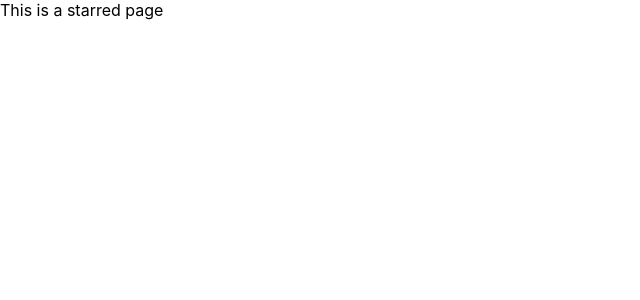
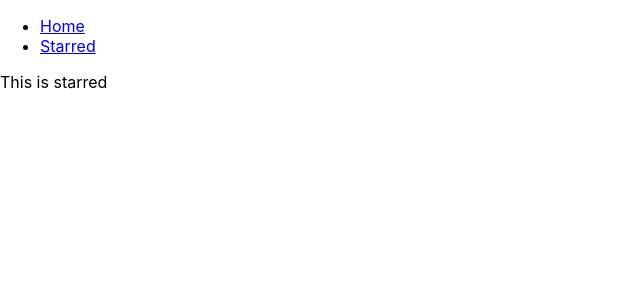
Before and after one commit to KRamBalaji/box-office, a React (Create React App) app: page /starred in a window 1280 px wide. Shown: the top 300 px of the page, without its empty margins (0-640 px from the left). Built offline with nearby package versions, Linux system fonts and the light colour scheme.

Commit message:
added navbar and created page components

```diff
--- a/src/App.js
+++ b/src/App.js
@@ -1,20 +1,33 @@
 import React from 'react';
 import { Switch, Route } from 'react-router-dom';
+import Navs from './components/Navs';
+import Home from './pages/Home';
+import Starred from './pages/Starred';
 
 function App() {
-  return (<Switch>
+  return (
+    <div>
+
+      <Navs />
+
+  <Switch>
 
     <Route exact path="/">
-      This is a homepage
+      <Home />
     </Route>
 
     <Route exact path="/starred">
-      This is a starred page
+      <Starred />
     </Route>
 
-    <Route>This is a 404 page</Route>
+    <Route>
+      <div>
+        Not found
+      </div>
+    </Route>
 
   </Switch>
+  </div>
   );
 }
 
--- /dev/null
+++ b/src/components/Navs.js
@@ -0,0 +1,23 @@
+import React from 'react';
+import { Link } from 'react-router-dom';
+
+const LINKS=[
+    {to:'/', text:'Home'},
+    {to:'/starred', text:'Starred'}
+]
+
+const Navs = () => {
+    return (
+        <div>
+            <ul>
+                {
+                    LINKS.map(item => <li key={item.to}>
+                        <Link to={item.to}>{item.text}</Link>
+                        </li>)
+                }
+            </ul>
+        </div>
+    )
+}
+
+export default Navs
--- /dev/null
+++ b/src/pages/Home.js
@@ -0,0 +1,11 @@
+import React from 'react'
+
+const Home = () => {
+    return (
+        <div>
+            This is home
+        </div>
+    )
+}
+
+export default Home
--- /dev/null
+++ b/src/pages/Starred.js
@@ -0,0 +1,11 @@
+import React from 'react'
+
+const Starred = () => {
+    return (
+        <div>
+            This is starred
+        </div>
+    )
+}
+
+export default Starred
```
